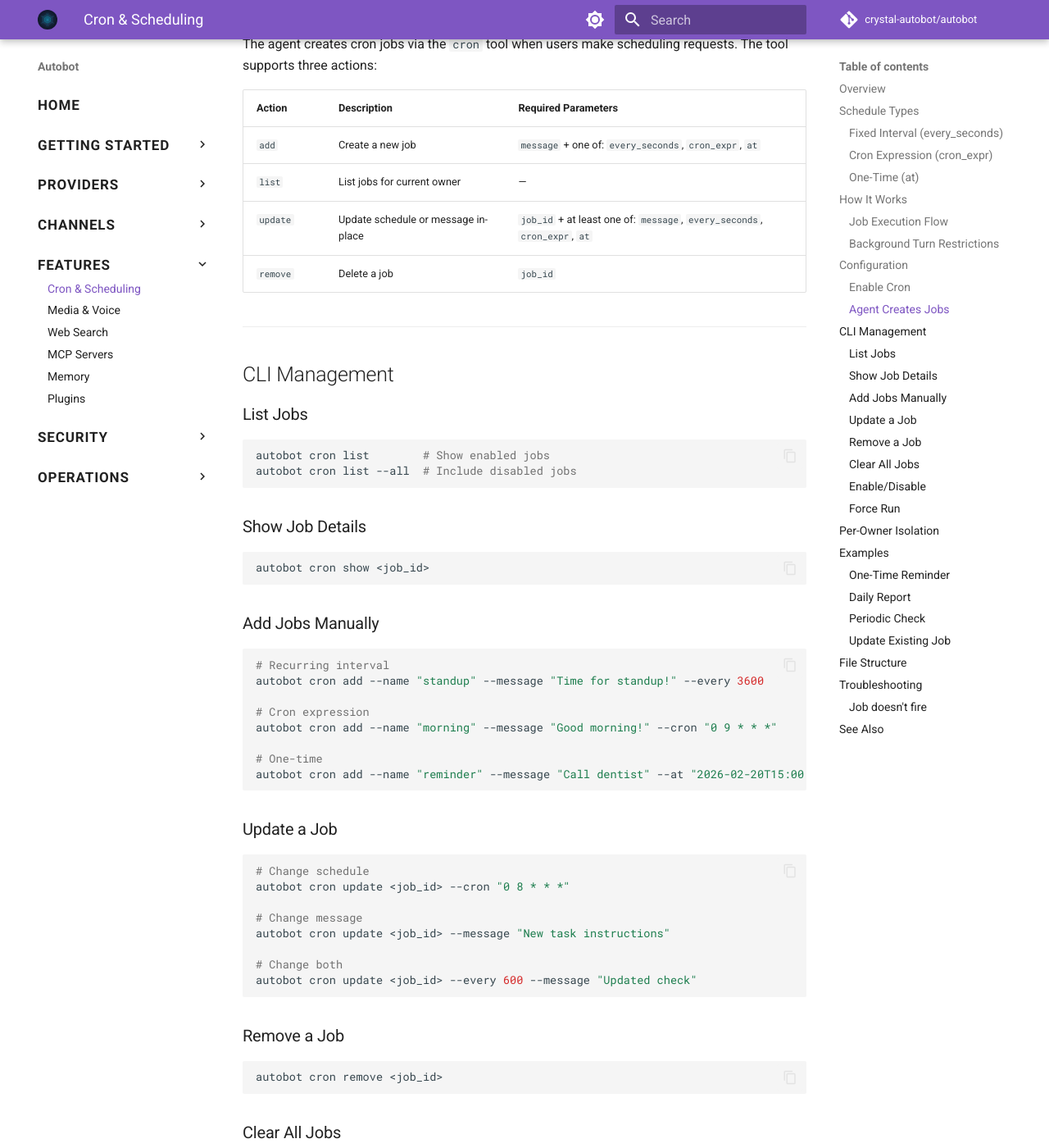
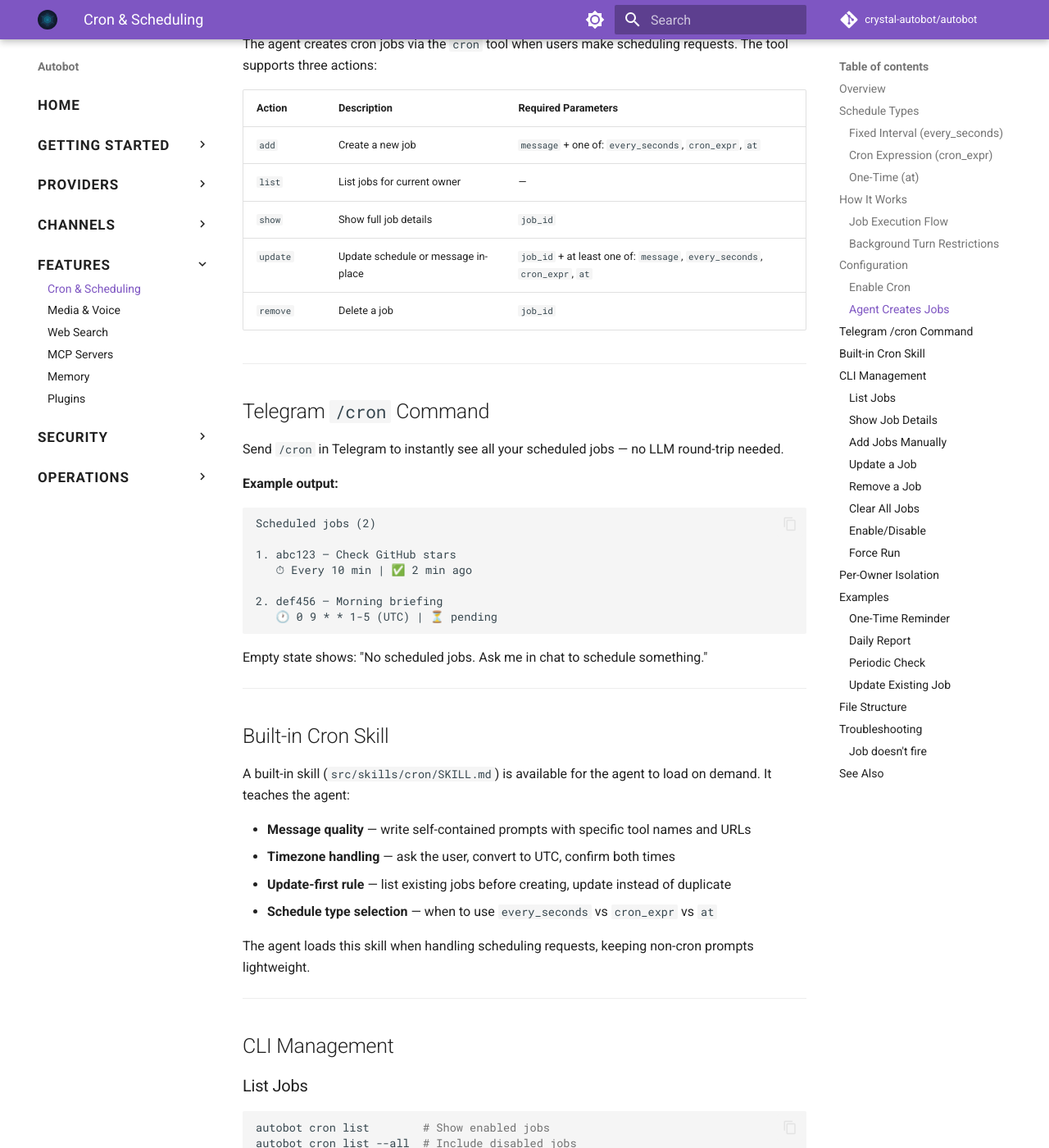
Before and after one commit to crystal-autobot/autobot, an MkDocs documentation site: the page built from docs/cron.md, in a window 1280 px wide and 1400 px high, scrolled down 2481 px. Shown: the whole window at 82% size. Built offline with MkDocs 1.6.1 and Material for MkDocs 9.7.7, drawn with Linux system fonts in a browser that asks for light colours; comment, search, counter and statistics services are not loaded.

Commit message:
feat(cron): better skills, slash cmd

````diff
--- a/docs/cron.md
+++ b/docs/cron.md
@@ -110,8 +110,42 @@ The agent creates cron jobs via the `cron` tool when users make scheduling reque
 |--------|-------------|---------------------|
 | `add` | Create a new job | `message` + one of: `every_seconds`, `cron_expr`, `at` |
 | `list` | List jobs for current owner | — |
+| `show` | Show full job details | `job_id` |
 | `update` | Update schedule or message in-place | `job_id` + at least one of: `message`, `every_seconds`, `cron_expr`, `at` |
 | `remove` | Delete a job | `job_id` |
+
+---
+
+## Telegram `/cron` Command
+
+Send `/cron` in Telegram to instantly see all your scheduled jobs — no LLM round-trip needed.
+
+**Example output:**
+
+```
+Scheduled jobs (2)
+
+1. abc123 — Check GitHub stars
+   ⏱ Every 10 min | ✅ 2 min ago
+
+2. def456 — Morning briefing
+   🕐 0 9 * * 1-5 (UTC) | ⏳ pending
+```
+
+Empty state shows: "No scheduled jobs. Ask me in chat to schedule something."
+
+---
+
+## Built-in Cron Skill
+
+A built-in skill (`src/skills/cron/SKILL.md`) is available for the agent to load on demand. It teaches the agent:
+
+- **Message quality** — write self-contained prompts with specific tool names and URLs
+- **Timezone handling** — ask the user, convert to UTC, confirm both times
+- **Update-first rule** — list existing jobs before creating, update instead of duplicate
+- **Schedule type selection** — when to use `every_seconds` vs `cron_expr` vs `at`
+
+The agent loads this skill when handling scheduling requests, keeping non-cron prompts lightweight.
 
 ---
 
````
Also changed, not shown: src/skills/cron/SKILL.md (added, +66 -0 lines), 8 other files.
